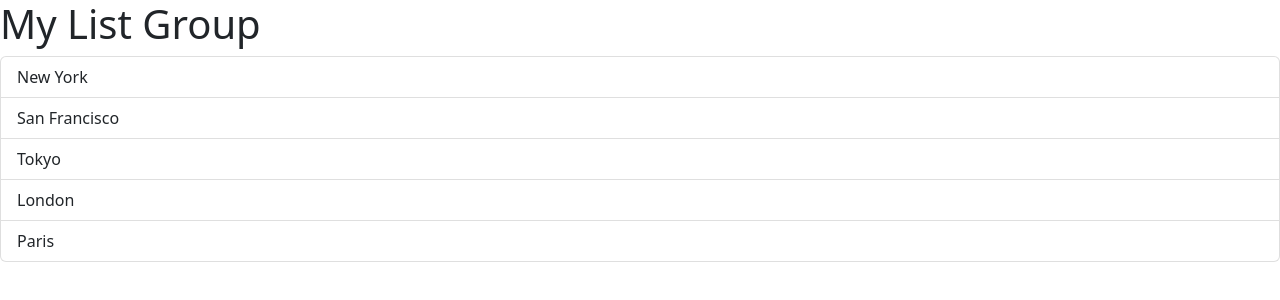
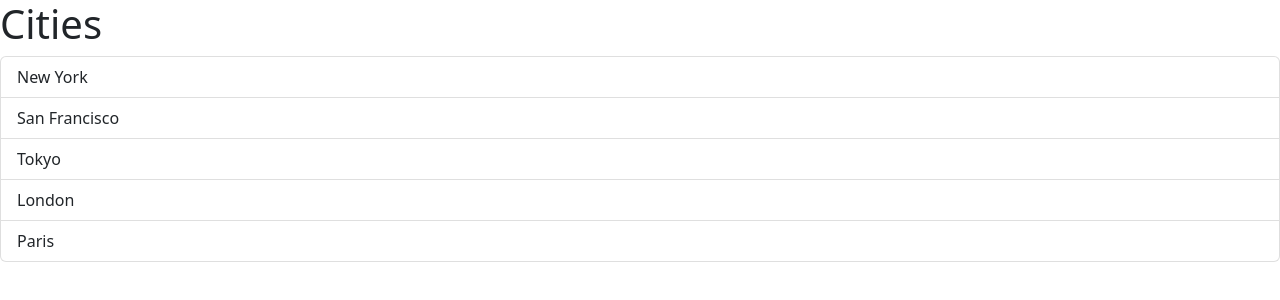
Before and after one commit to DESHIKATHEEKSHANI/react-app, a React (Vite) app: page / in a window 1280 px wide. Shown: the top 300 px of the page. Built offline with nearby package versions, Linux system fonts and the light colour scheme.

Commit message:
fix: update ListGroup component to accept items and heading as props

```diff
--- a/src/App.tsx
+++ b/src/App.tsx
@@ -1,9 +1,10 @@
 import ListGroup from "./components/ListGroup";
 
 function App() {
+    let items = ["New York", "San Francisco", "Tokyo", "London", "Paris"];
     return (
         <div>
-            <ListGroup />
+            <ListGroup items={items} heading="Cities"/>
         </div>
     );
 }
--- a/src/components/ListGroup.tsx
+++ b/src/components/ListGroup.tsx
@@ -1,12 +1,19 @@
 import { useState } from "react";
 
-function ListGroup() {
-  let items = ["New York", "San Francisco", "Tokyo", "London", "Paris"];
+//{items: [], heading: string}
+interface ListGroupProps {
+  items: string[];
+  heading: string;
+}
+
+
+function ListGroup({ items, heading }: ListGroupProps) {
+
   const [selectedIndex, setSelectedIndex] = useState(-1);
 
   return (
     <>
-      <h1>My List Group</h1>
+      <h1>{heading}</h1>
       {items.length === 0 && <p>No items found</p>}
       <ul className="list-group">
         {items.map((item, index) => (
```
